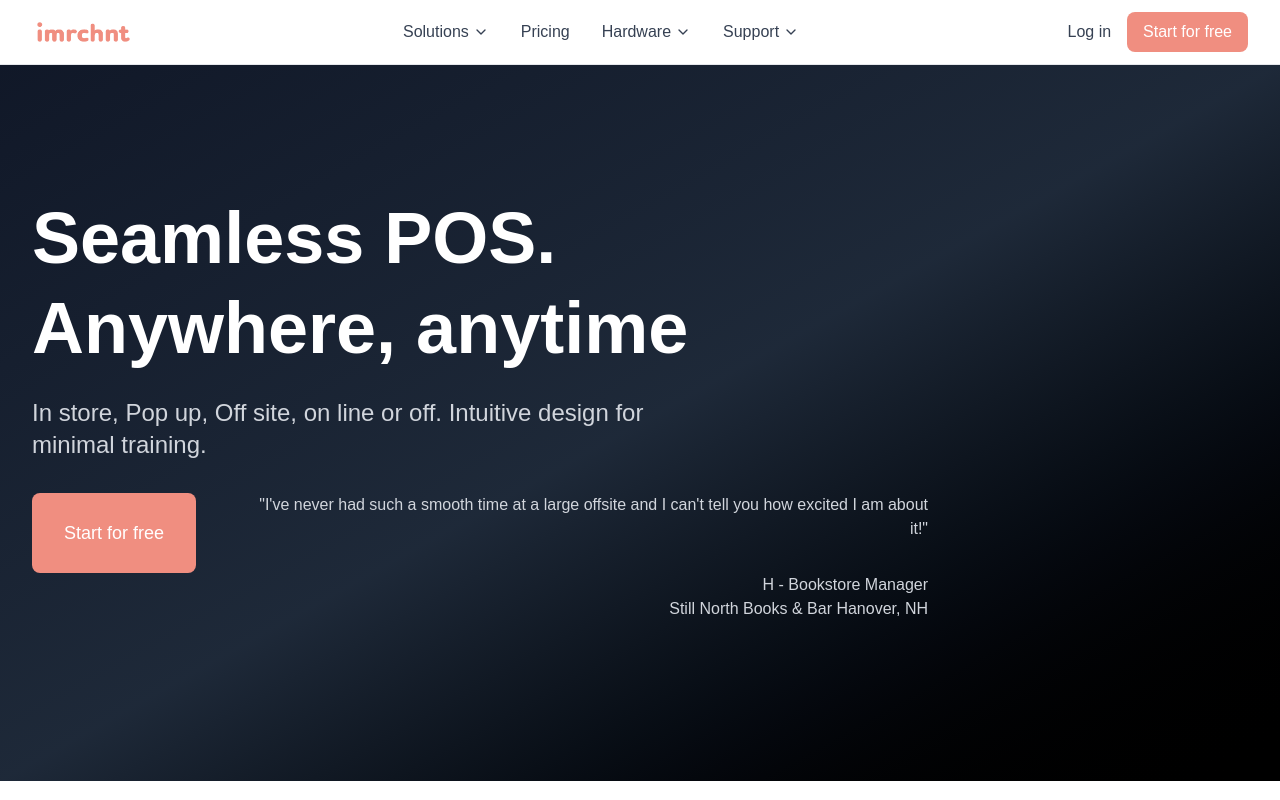
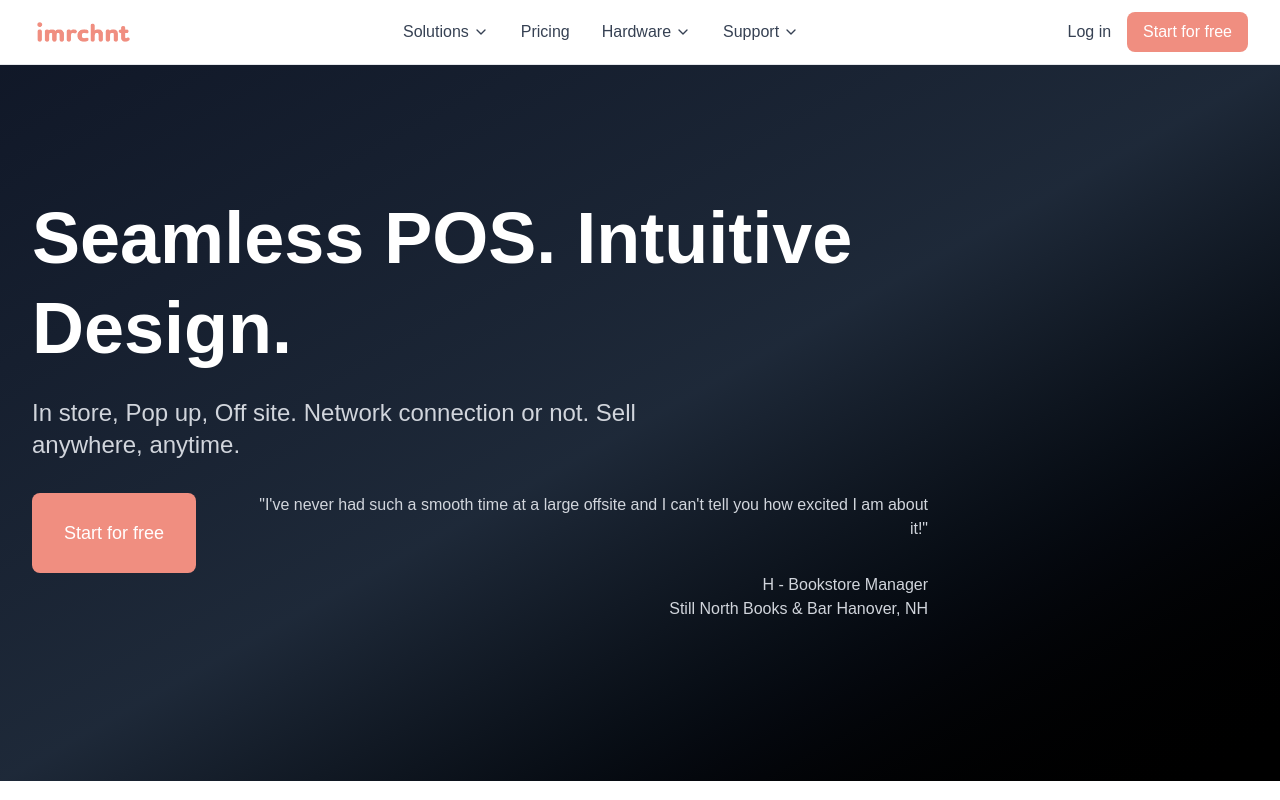
Before and after one commit to MarkHochreiter/imrchnt-website, a React (Vite) app: page / in a window 1280 px wide. Shown: the top 800 px of the page. Built offline with nearby package versions, Linux system fonts and the light colour scheme.

Commit message:
Update App.jsx

```diff
--- a/src/App.jsx
+++ b/src/App.jsx
@@ -191,10 +191,10 @@ function App() {
         <div className="max-w-7xl mx-auto px-4 sm:px-6 lg:px-8">
           <div className="max-w-4xl">
             <h1 className="text-4xl md:text-6xl lg:text-7xl font-bold leading-tight mb-6">
-              Seamless POS. Anywhere, anytime
+              Seamless POS. Intuitive Design.
             </h1>
             <p className="text-xl md:text-2xl text-gray-300 mb-8 max-w-2xl">
-              In store, Pop up, Off site, on line or off. Intuitive design for minimal training.
+              In store, Pop up, Off site. Network connection or not. Sell anywhere, anytime.
             </p>
             <div className="flex flex-col sm:flex-row gap-4">
               <Button
```
